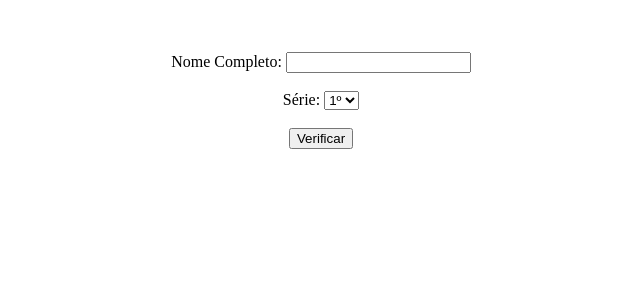
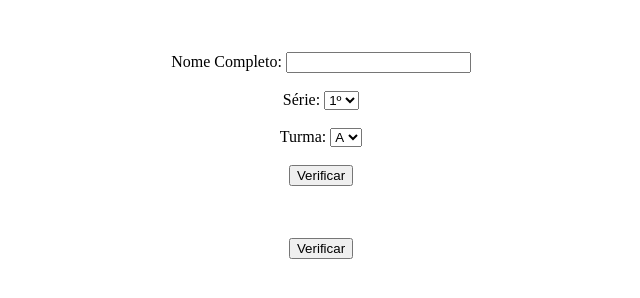
Before and after one commit to eecaetano/eeccc.github.io, a website: page index.html in a window 1280 px wide. Shown: the part 378-676 px from the top of the page, without its empty margins (319-959 px from the left). Drawn offline with Linux system fonts and the light colour scheme.

Commit message:
Update index.html

```diff
--- a/index.html
+++ b/index.html
@@ -39,6 +39,23 @@
             <option value="2ª">2ª</option>
             <option value="3ª">3ª</option>
         </select>
+     <br>
+<br>
+        <label for="class">Turma:</label>
+        <select id="class" name="class" required>
+            <option value="A">A</option>
+            <option value="B">B</option>
+            <option value="C">C</option>
+            <option value="D">D</option>
+            <option value="E">E</option>
+        </select>
+        <br>
+<br>
+        <button type="submit">Verificar</button>
+    </form>
+    <p id="result"></p>
+
+    <script src="script.js"></script>
   <br>
        <br>
         <button type="submit">Verificar</button>
```
